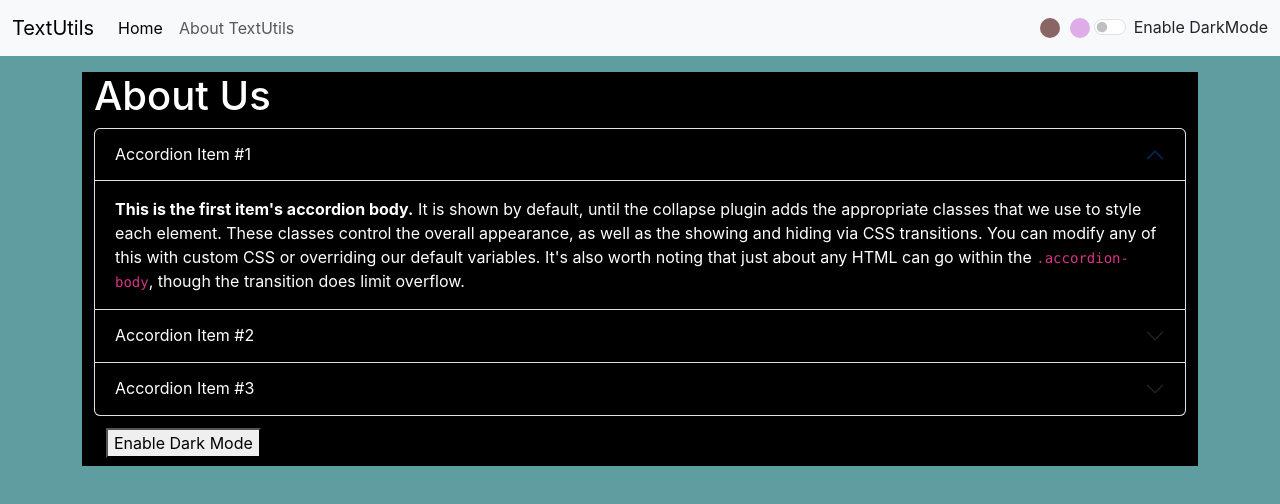
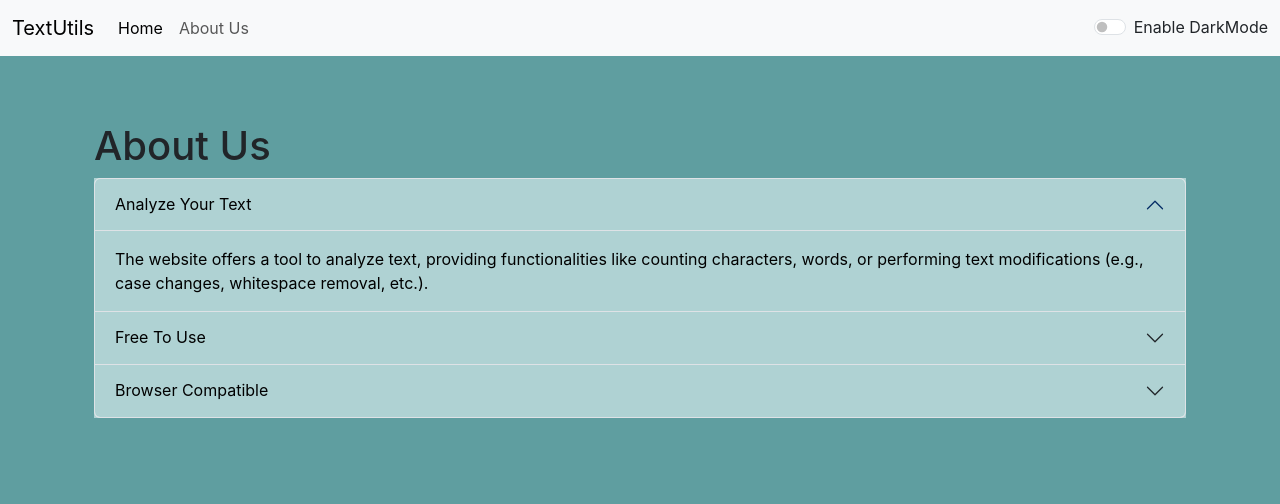
Before and after one commit to KashishRathod17/TextUtils-React, a React (Create React App) app: page /#/about in a window 1280 px wide. Shown: the top 504 px of the page. Built offline with nearby package versions, Linux system fonts and the light colour scheme.

Commit message:
Fixed remaining issues

```diff
--- a/src/App.js
+++ b/src/App.js
@@ -1,7 +1,6 @@
 import './App.css';
 import Navbar from './commponents/Navbar';
 import TextForm from './commponents/TextForm';
-//import Greeting from './commponents/Greeting';
 import About from './commponents/About';
 import { useState } from 'react';
 import Alert from './commponents/Alert';
@@ -13,27 +12,8 @@ import {
   Route
 } from "react-router-dom";
 
-
-
 function App() {
   const [mode, setMode] = useState('light');
-  const [brownmode, setBrownMode] = useState(null);
-  const showBrownMode = () => {
-    setBrownMode('brown')
-    document.body.style.backgroundColor = ' rgb(137, 101, 101)'
-    document.body.style.color = 'white'
-    setPinkMode(null)
-    // setMode(null)
-  }
-  const [pinkmode, setPinkMode] = useState(null);
-  const showPinkMode = () => {
-    setPinkMode('pink')
-    document.body.style.backgroundColor = ' rgb(222, 172, 231)'
-    document.body.style.color = 'black'
-    setBrownMode(null)
-    setMode(null)
-  }
-
   const toggleMode = () => {
     if (mode === 'light') {
       setMode('dark')
@@ -60,42 +40,21 @@ function App() {
       setAlert(null);
     }, 2000);
   }
-
-  // return (
-  //   <>
-
-  //     <Navbar title="TextUtils" aboutText="About TextUtils"
-  //       mode={mode}
-  //       toggleMode={toggleMode}
-  //       showBrownMode={showBrownMode}
-  //       showPinkMode={showPinkMode} />
-
-  //     <Alert alert={alert} />
-
-  //     <div className="container my-3" >
-  //           {/* <About /> */}
-  //           <TextForm showAlert={showAlert} heading="Enter the text to analyze" mode={mode} />
-  //     </div>
-
-  //   </>
-  // );
   return (
     <>
       <Router>
         <Navbar
           title="TextUtils"
-          aboutText="About TextUtils"
+          aboutText="About Us"
           mode={mode}
           toggleMode={toggleMode}
-          showBrownMode={showBrownMode}
-          showPinkMode={showPinkMode}
         />
 
         <Alert alert={alert} />
 
         <div className="container my-3">
           <Routes> {/* Updated from Switch */}
-            <Route exact path="/about" element={<About />} /> {/* Updated Route usage */}
+            <Route exact path="/about" element={<About mode={mode}/>} /> {/* Updated Route usage */}
             <Route exact path="/textform" element={<TextForm showAlert={showAlert} heading="Enter the text to analyze" mode={mode} />} />
           </Routes>
         </div>
@@ -104,5 +63,4 @@ function App() {
     </>
   );
 }
-
 export default App;
--- a/src/commponents/About.js
+++ b/src/commponents/About.js
@@ -1,76 +1,53 @@
-import React, { useState } from 'react'
+import React from 'react'
 
-export default function About() {
-    const [myStyle,setmyStyle]=useState({
-        color:'white',//font color
-        backgroundColor:'black'//bg color
-    })
-    const [btntext,setBtnText] = useState("Enable Dark Mode")
-    const toggleStyle=()=>{
-        if(myStyle.color==='black'){
-            setmyStyle({
-                color:'white',
-                backgroundColor:'black',
-                border:'1px solid white'
-            })
-            setBtnText("Enable Light Mode")
-        }
-        else{
-            setmyStyle({
-                color:'black',
-                backgroundColor:'white'
-            })
-            setBtnText("Enable Dark Mode");
-
-        }
-
+export default function About(props) {
+    let myStyle={
+        color:props.mode==='dark'?'white':'black',
+        backgroundColor:props.mode==='dark'?' rgb(58, 56, 56)':' rgb(175, 210, 211)',
+        border:props.mode==='dark'?'white':'black'
     }
 
     return (
         <>
-            <div className='container' style={myStyle}>
+            <div className='container' >
             <h1>About Us</h1>
-                <div className="accordion" id="accordionExample">
+                <div className="accordion" id="accordionExample"style={myStyle}>
                     <div className="accordion-item">
                         <h2 className="accordion-header">
                             <button className="accordion-button" style={myStyle} type="button" data-bs-toggle="collapse" data-bs-target="#collapseOne" aria-expanded="true" aria-controls="collapseOne">
-                                Accordion Item #1
+                                Analyze Your Text
                             </button>
                         </h2>
                         <div id="collapseOne" className="accordion-collapse collapse show" data-bs-parent="#accordionExample">
                             <div className="accordion-body" style={myStyle}>
-                                <strong>This is the first item's accordion body.</strong> It is shown by default, until the collapse plugin adds the appropriate classes that we use to style each element. These classes control the overall appearance, as well as the showing and hiding via CSS transitions. You can modify any of this with custom CSS or overriding our default variables. It's also worth noting that just about any HTML can go within the <code>.accordion-body</code>, though the transition does limit overflow.
+                                The website offers a tool to analyze text, providing functionalities like counting characters, words, or performing text modifications (e.g., case changes, whitespace removal, etc.).
                             </div>
                         </div>
                     </div>
                     <div className="accordion-item">
                         <h2 className="accordion-header">
                             <button className="accordion-button collapsed" style={myStyle} type="button" data-bs-toggle="collapse" data-bs-target="#collapseTwo" aria-expanded="false" aria-controls="collapseTwo">
-                                Accordion Item #2
-                            </button>
+                            Free To Use                           </button>
                         </h2>
                         <div id="collapseTwo" className="accordion-collapse collapse" data-bs-parent="#accordionExample">
                             <div className="accordion-body" style={myStyle}>
-                                <strong>This is the second item's accordion body.</strong> It is hidden by default, until the collapse plugin adds the appropriate classes that we use to style each element. These classes control the overall appearance, as well as the showing and hiding via CSS transitions. You can modify any of this with custom CSS or overriding our default variables. It's also worth noting that just about any HTML can go within the <code>.accordion-body</code>, though the transition does limit overflow.
+                            The service is entirely free, making it accessible for all users without any subscription or payment barriers.
                             </div>
                         </div>
                     </div>
                     <div className="accordion-item">
                         <h2 className="accordion-header">
                             <button className="accordion-button collapsed" style={myStyle} type="button" data-bs-toggle="collapse" data-bs-target="#collapseThree" aria-expanded="false" aria-controls="collapseThree">
-                                Accordion Item #3
+                                Browser Compatible
                             </button>
                         </h2>
                         <div id="collapseThree" className="accordion-collapse collapse" data-bs-parent="#accordionExample">
                             <div className="accordion-body" style={myStyle}>
-                                <strong>This is the third item's accordion body.</strong> It is hidden by default, until the collapse plugin adds the appropriate classes that we use to style each element. These classes control the overall appearance, as well as the showing and hiding via CSS transitions. You can modify any of this with custom CSS or overriding our default variables. It's also worth noting that just about any HTML can go within the <code>.accordion-body</code>, though the transition does limit overflow.
+                            The website is designed to be compatible with all modern web browsers, ensuring users can access it seamlessly across different devices and platforms.
                             </div>
                         </div>
                     </div>
                 </div>
-            <div className='container my-1'>
-                <button className='btn-btn-primary my-2' onClick={toggleStyle}>{btntext}</button>
-            </div>
             </div>
         </>
 
--- a/src/commponents/Alert.js
+++ b/src/commponents/Alert.js
@@ -1,19 +1,17 @@
 import React from 'react'
 
 export default function Alert(props) {
-    //to capitalize the first letter of message we have created this function capitalize
-    // const capitalize=(word)=>{
-    //     const lower=word.toLowerCase();
-    //     return lower.charAt(0).toUpperCase()+lower.slice(1);//lower.slice(1) will add whole word from the first index.
-    // }
+    // to capitalize the first letter of message we have created this function capitalize
+    const capitalize=(word)=>{
+        const lower=word.toLowerCase();
+        return lower.charAt(0).toUpperCase()+lower.slice(1);//lower.slice(1) will add whole word from the first index.
+    }
     return (
-        <div>
+        <div style={{height:'50px'}}>
             {/* it will first evaluate the props.alert and if it returns null or false then it will be able to do further things otherwise it will do. */}
             {props.alert && (
                 <div className={`alert alert-${props.alert.type} alert-dismissible fade show`} role="alert">
-                    <strong>{props.alert.type}</strong>:{props.alert.msg}
-
-                    {/* <strong>{capitalize(props.alert.type)}</strong>:{props.alert.msg} */}
+                    <strong>{capitalize(props.alert.type)}</strong>:{props.alert.msg}
                 </div>
             )}
         </div>
--- a/src/commponents/Navbar.js
+++ b/src/commponents/Navbar.js
@@ -1,4 +1,3 @@
-// import React from 'react'
 import PropTypes from 'prop-types'
 import { Link } from 'react-router-dom'
 
@@ -7,35 +6,18 @@ export default function Navbar(props) {
     <nav className={`navbar navbar-expand-lg navbar-${props.mode} bg-${props.mode}`}>
       <div className="container-fluid">
         <Link className="navbar-brand" to="/textform">{props.title}</Link>
-        {/* <a className="navbar-brand" href="#">{props.title}</a> */}
         <button className="navbar-toggler" type="button" data-bs-toggle="collapse" data-bs-target="#navbarSupportedContent" aria-controls="navbarSupportedContent" aria-expanded="false" aria-label="Toggle navigation">
           <span className="navbar-toggler-icon"></span>
         </button>
         <div className="collapse navbar-collapse" id="navbarSupportedContent">
           <ul className="navbar-nav me-auto mb-2 mb-lg-0">
             <li className="nav-item">
-            {/* <a className="nav-link active" aria-current="page" href="#">Home</a> */}
-
               <Link className="nav-link active" aria-current="page" to="/textform">Home</Link>
             </li>
             <li className="nav-item">
               <Link className="nav-link" to="/about">{props.aboutText}</Link>
             </li>
           </ul>
-          {/* <form className="d-flex" role="search">
-          <input className="form-control me-2" type="search" placeholder="Search" aria-label="Search"/>
-            <button className="btn btn-outline-success" type="submit">Search</button>
-        </form> */}
-          <div className="theme-selector mx-1">
-            <label>
-              <input type="radio" name="theme" value="brown" onClick={props.showBrownMode} />
-              <span className="circle brown"></span>
-            </label>
-            <label>
-              <input type="radio" name="theme" value="pink" onClick={props.showPinkMode}/>
-              <span className="circle pink"></span>
-            </label>
-          </div>
           <div className={`form-check form-switch text-${props.mode === 'light' ? 'dark' : 'light'}`}>
             <input className="form-check-input" onClick={props.toggleMode} type="checkbox" role="switch" id="flexSwitchCheckDefault" />
             <label className="form-check-label" htmlFor="flexSwitchCheckDefault">Enable DarkMode</label>
```
Also changed, not shown: src/commponents/Greeting.js (deleted, +0 -10 lines), src/commponents/TextForm.js (+11 -17 lines).
